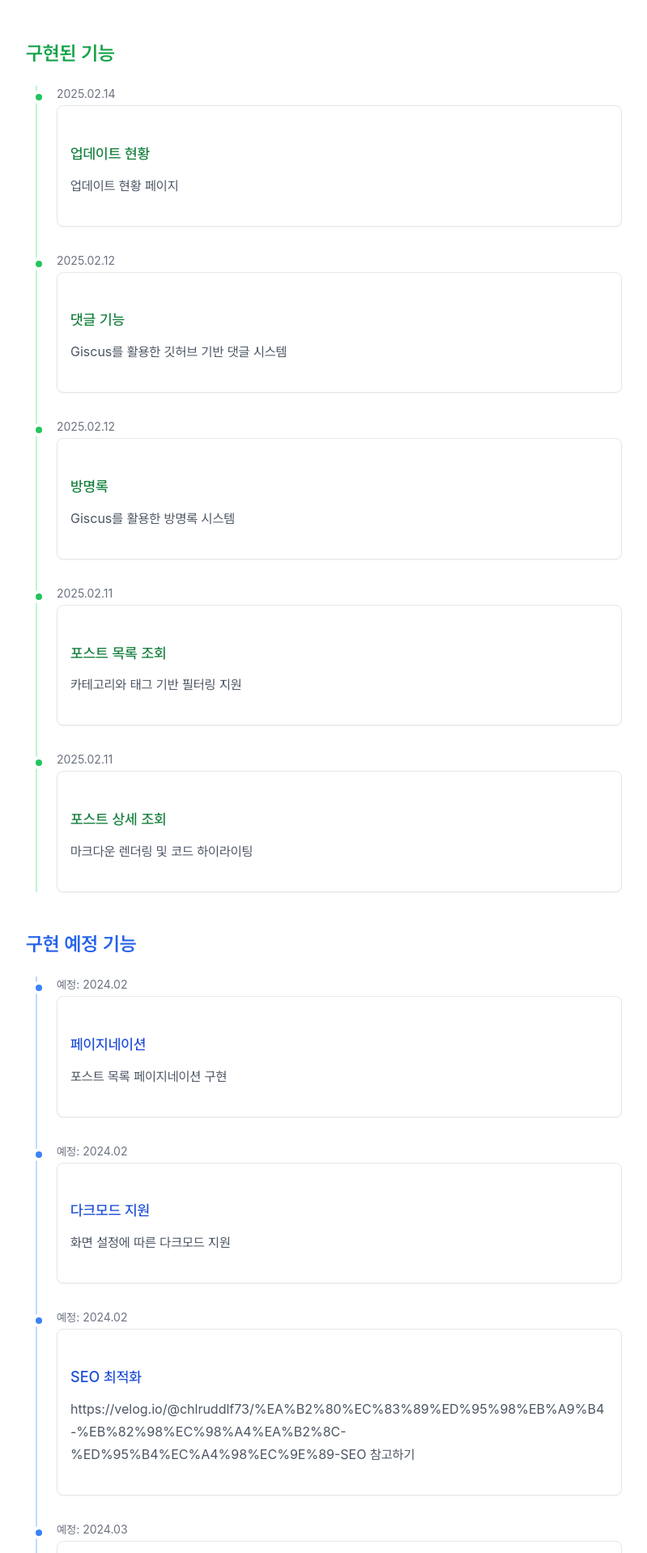
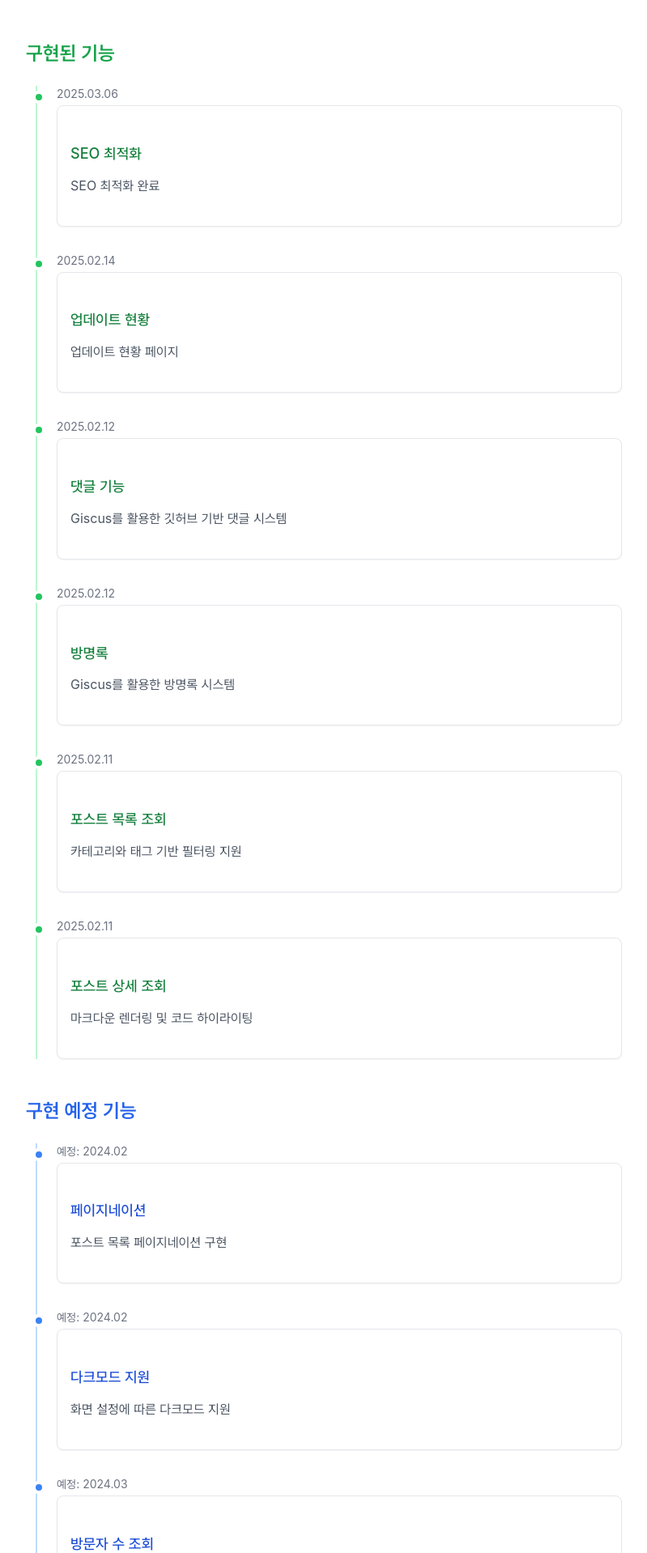
Before and after one commit to heon-kim/blog, a React (Vite) app: page /update in a window 1280 px wide. Shown: the part 162-2080 px from the top of the page at 81% size, without its empty margins (240-1039 px from the left). Built offline with nearby package versions, Linux system fonts and the light colour scheme.

Commit message:
FEAT. SEO 최적화 (robot.txt 위치 변경)

```diff
--- a/package.json
+++ b/package.json
@@ -7,11 +7,11 @@
     "dev": "vite",
     "prebuild": "pnpm run generate-categories && pnpm run generate-posts",
     "build": "npm run generate-sitemap && vite build",
+    "postbuild": "cp public/robots.txt dist/ && cp public/sitemap.xml dist/",
     "lint": "eslint .",
     "preview": "vite preview",
     "generate-categories": "node scripts/generateCategories.cjs",
     "generate-posts": "node scripts/generatePosts.cjs",
-    "postbuild": "cp -r public/* dist/",
     "generate-sitemap": "node scripts/generateSitemap.cjs"
   },
   "dependencies": {
--- a/src/pages/Update.jsx
+++ b/src/pages/Update.jsx
@@ -40,6 +40,12 @@ function Update() {
         title: '업데이트 현황',
         description: '업데이트 현황 페이지',
         date: '2025.02.14'
+      },
+      {
+        id: 4,
+        title: 'SEO 최적화',
+        description: 'SEO 최적화 완료',
+        date: '2025.03.06'
       }
   ];
 
@@ -62,12 +68,7 @@ function Update() {
       description: '화면 설정에 따른 다크모드 지원',
       expectedDate: '2024.02'
     },
-    {
-      id: 4,
-      title: 'SEO 최적화',
-      description: 'https://velog.io/@chlruddlf73/%EA%B2%80%EC%83%89%ED%95%98%EB%A9%B4-%EB%82%98%EC%98%A4%EA%B2%8C-%ED%95%B4%EC%A4%98%EC%9E%89-SEO 참고하기',
-      expectedDate: '2024.02'
-    }
+
   ];
 
   // 구현된 기능을 날짜 내림차순으로 정렬 (최신순)
```
Also changed, not shown: public/robots.txt (renamed from robots.txt).
